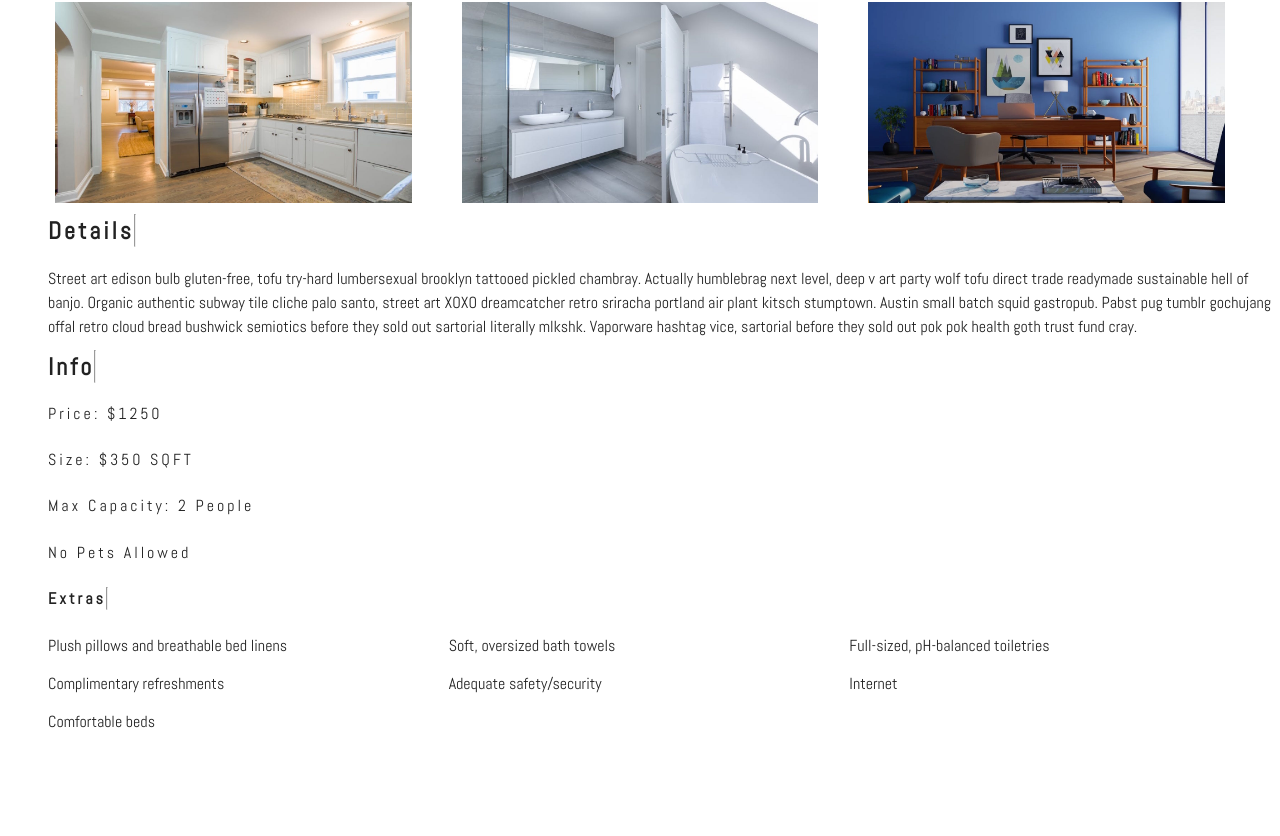
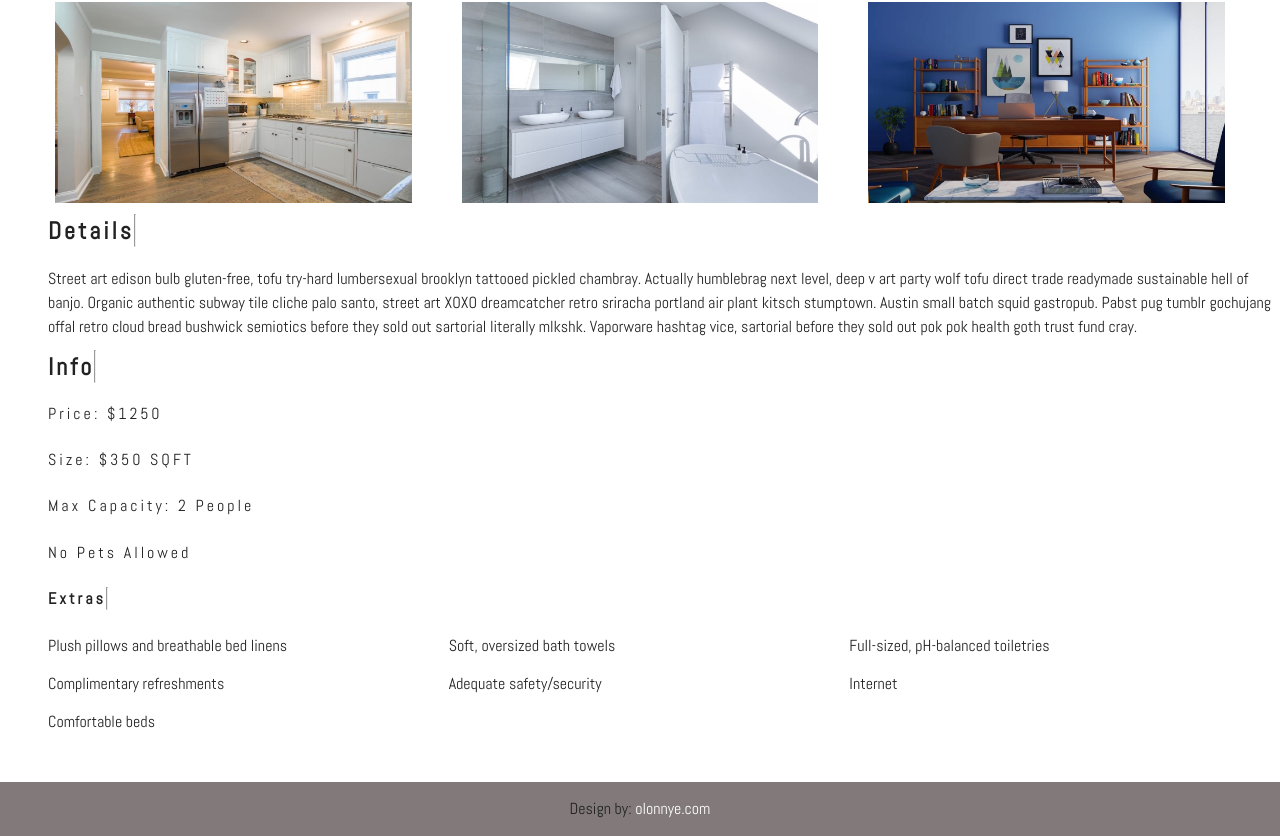
Before and after one commit to boredasfawk/resort_web, a React (Create React App) app: page /rooms/double-basic in a window 1280 px wide. Shown: the part 560-1396 px from the top of the page. Before the commit the page ends 1342 px from the top, so only its background shows below. Built offline with nearby package versions, Linux system fonts and the light colour scheme; a web font is replaced by a local one.

Commit message:
add footer

```diff
--- a/src/Components/Pages/Error.jsx
+++ b/src/Components/Pages/Error.jsx
@@ -3,6 +3,7 @@ import { Link } from "react-router-dom";
 
 import Hero from "../Hero/Hero";
 import Banner from "../Banner/Banner";
+import Footer from "../Footer/Footer";
 
 const Error = () => {
   return (
@@ -14,6 +15,7 @@ const Error = () => {
           </Link>
         </Banner>
       </Hero>
+      <Footer />
     </>
   );
 };
--- a/src/Components/Pages/Rooms.jsx
+++ b/src/Components/Pages/Rooms.jsx
@@ -5,6 +5,7 @@ import { Link } from "react-router-dom";
 import Hero from "../Hero/Hero";
 import Banner from "../Banner/Banner";
 import RoomsContainer from "../RoomsContainer/RoomsContainer";
+import Footer from "../Footer/Footer";
 
 const Rooms = ({ hero, title }) => {
   return (
@@ -17,6 +18,7 @@ const Rooms = ({ hero, title }) => {
         </Banner>
       </Hero>
       <RoomsContainer />
+      <Footer />
     </>
   );
 };
--- a/src/Components/Pages/SingleRoom.jsx
+++ b/src/Components/Pages/SingleRoom.jsx
@@ -5,6 +5,7 @@ import StyledHero from "../StyledComponents/StyledHero";
 
 import defaultBcg from "../../images/room-1.jpeg";
 import Banner from "../Banner/Banner";
+import Footer from "../Footer/Footer";
 
 class SingleRoom extends Component {
   constructor(props) {
@@ -103,6 +104,7 @@ class SingleRoom extends Component {
               })}
             </ul>
           </section>
+          <Footer />
         </>
       );
     }
```
